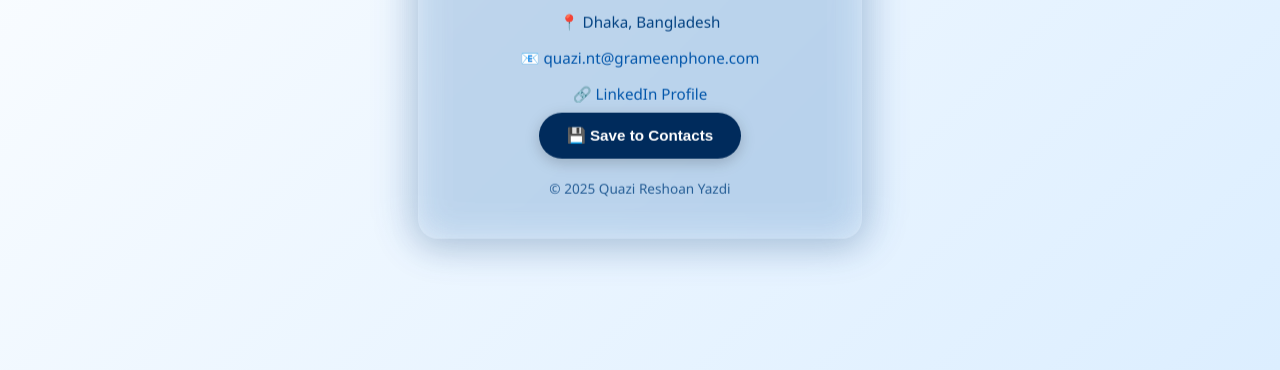
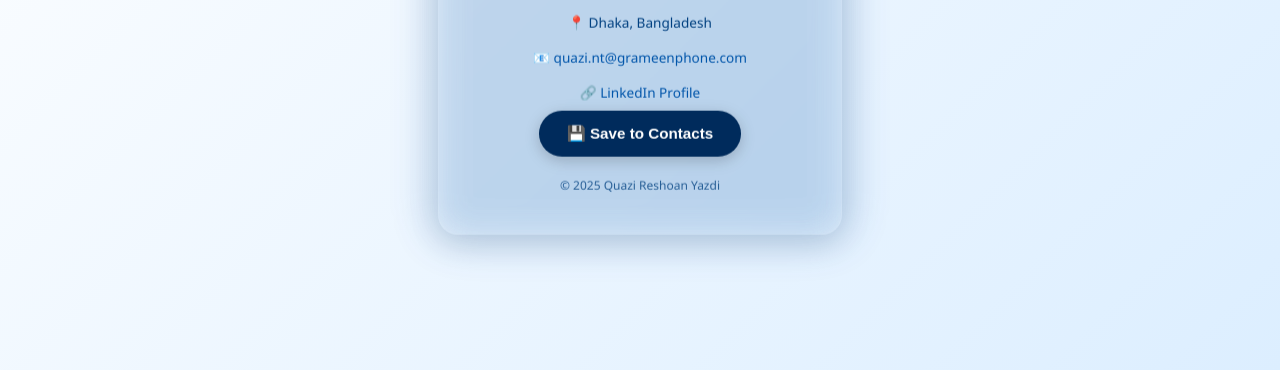
Before and after one commit to Reshoan/Quazi-Reshoan-Yazdi-GP-Contact, a plain HTML site: page index.html in a window 1280 px wide. Shown: the part 430-800 px from the top of the page. Drawn offline with Linux system fonts and the light colour scheme.

Commit message:
text small

```diff
--- a/index.html
+++ b/index.html
@@ -158,7 +158,7 @@
 
   p {
     margin: 8px 0;
-    font-size: 0.95em;
+    font-size: 0.85em;
     color: var(--subtext);
     text-align: center;
     width: 100%;
@@ -198,7 +198,7 @@
 
   footer {
     margin-top: 20px;
-    font-size: 0.85em;
+    font-size: 0.75em;
     opacity: 0.8;
     text-align: center;
     width: 100%;
```
